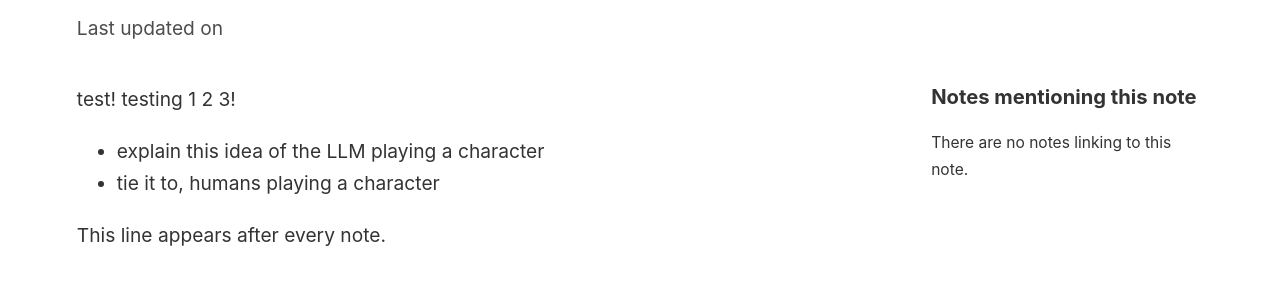
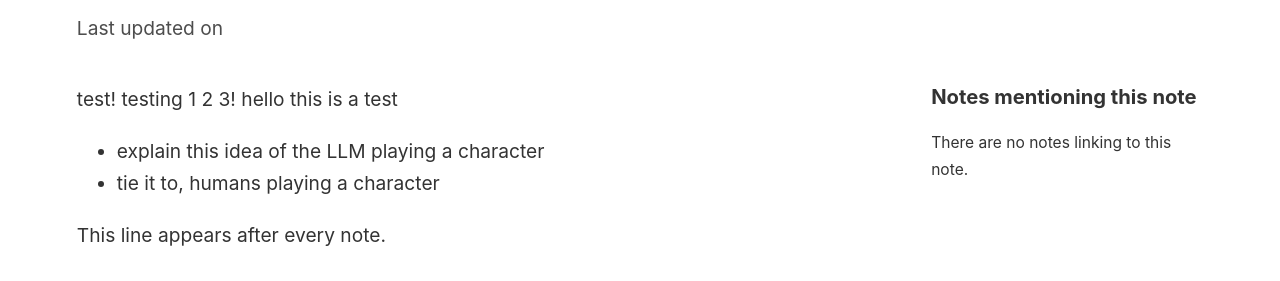
Before and after one commit to DefenderOfBasic/works-in-progress, a Jekyll site: the page built from notebook/_notes/✍️ janus simulators & the ego.md, in a window 1280 px wide. Shown: the part 193-474 px from the top of the page. Built offline with Jekyll 4.4.1, drawn with Linux system fonts in a browser that asks for light colours.

Commit message:
vault backup: 2024-08-04 19:23:10

```diff
--- a/notebook/_notes/✍️ janus simulators & the ego.md
+++ b/notebook/_notes/✍️ janus simulators & the ego.md
@@ -1,7 +1,7 @@
 ---
 title: Janus simulators & the ego
 ---
-test! testing 1 2 3!
+test! testing 1 2 3! hello this is a test
 
 - explain this idea of the LLM playing a character
 - tie it to, humans playing a character
```
